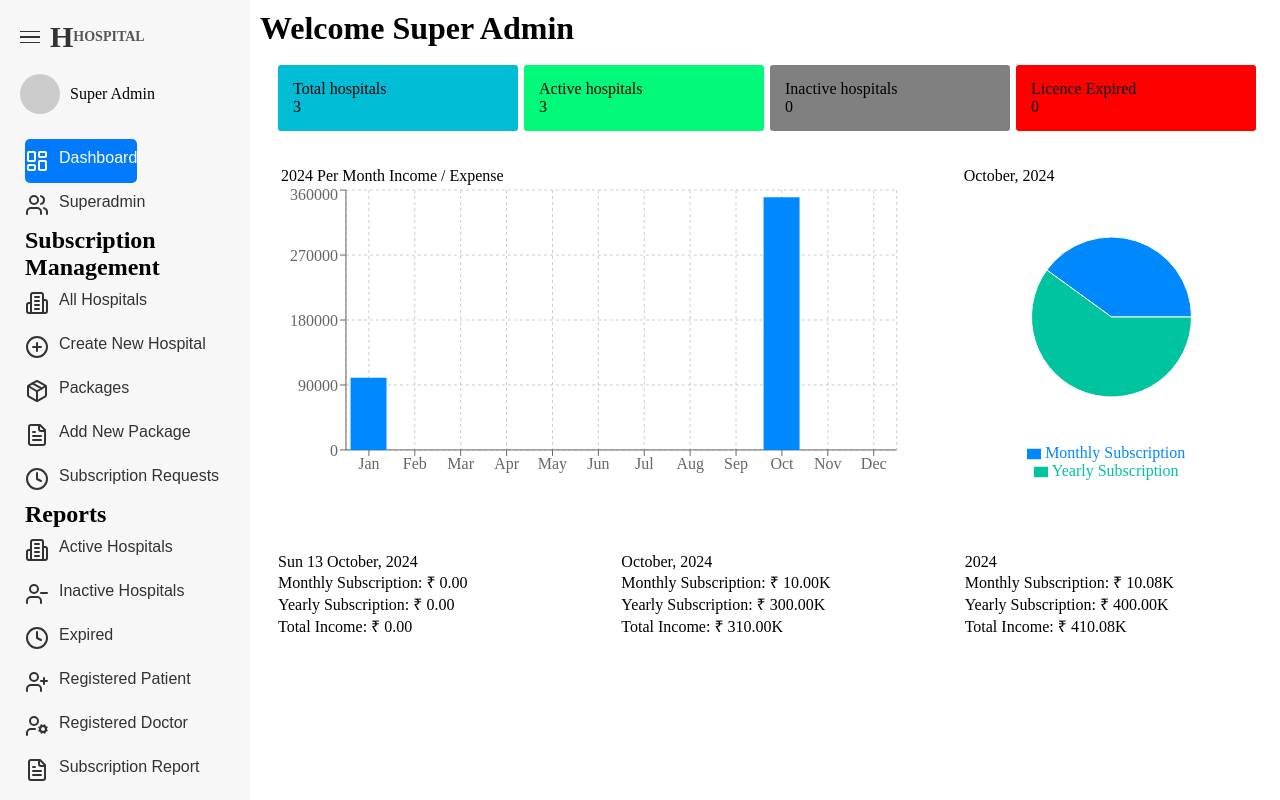
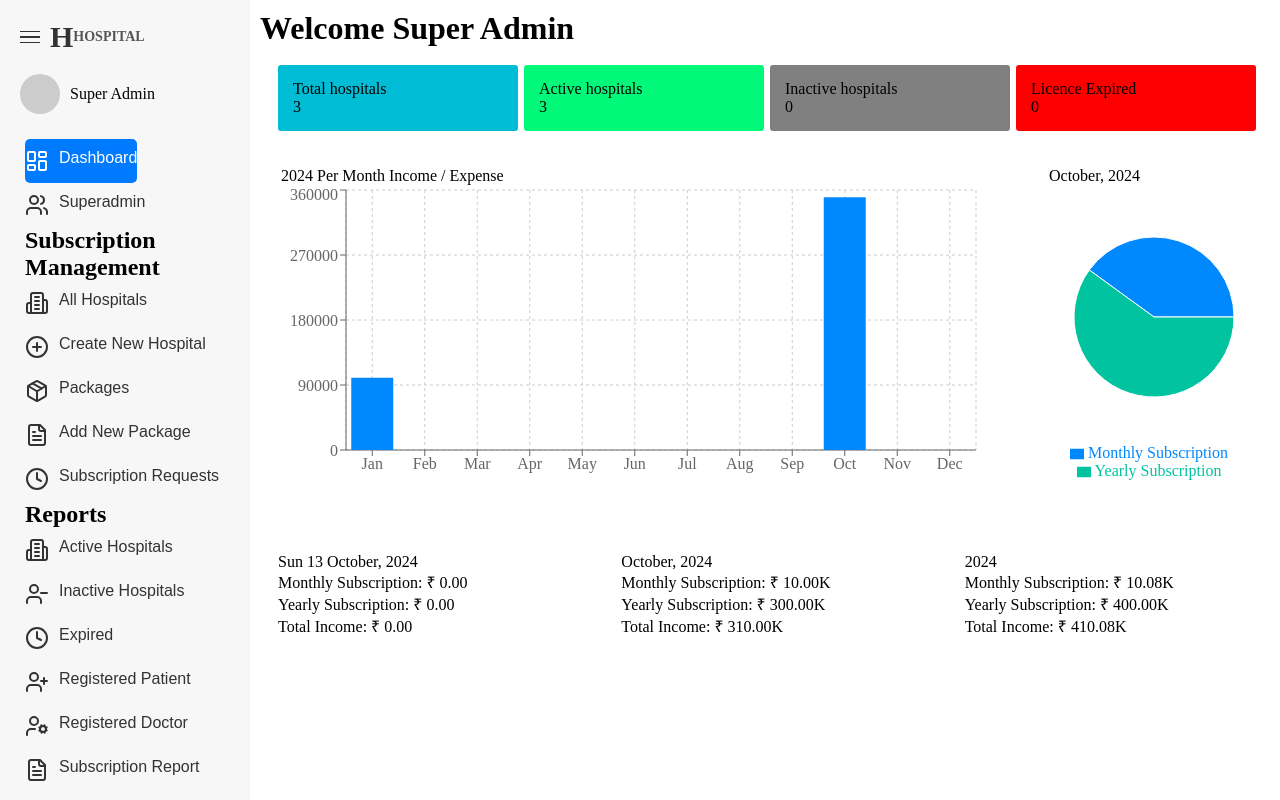
Before and after one commit to Manoj-kumar2305/Hospital_Management_System, a Next.js app: page /admin in a window 1280 px wide. Built offline with nearby package versions, Linux system fonts and the light colour scheme.

Commit message:
static width to chart

```diff
--- a/src/app/admin/page.js
+++ b/src/app/admin/page.js
@@ -112,7 +112,7 @@ export default function Dashboard() {
                   </CardTitle>
                 </CardHeader>
                 <CardContent className={styles.chartContainer}>
-                  <ResponsiveContainer  height={300}>
+                  <ResponsiveContainer width={700} height={300}>
                     <BarChart data={data}>
                       <CartesianGrid strokeDasharray="3 3" />
                       <XAxis dataKey="month" />
```
